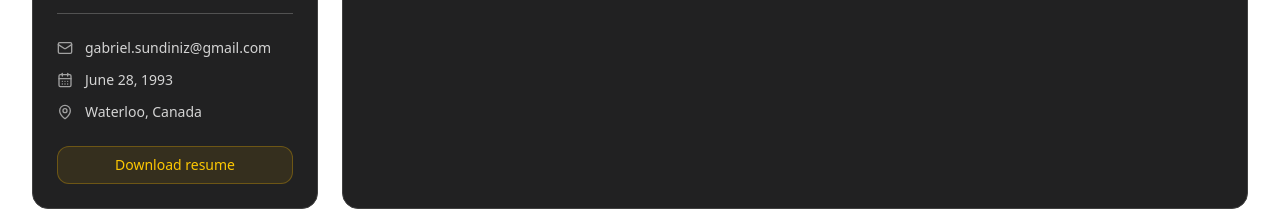
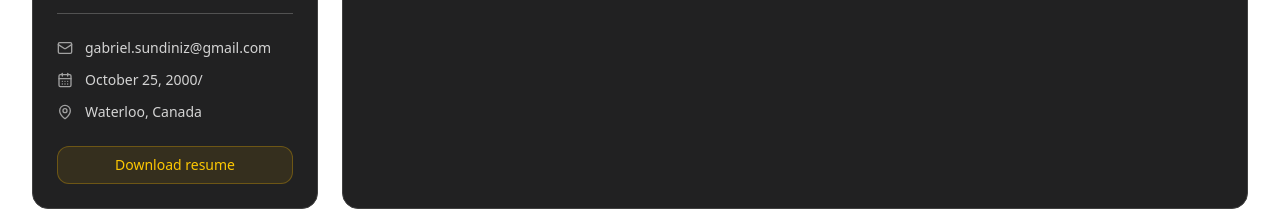
Before and after one commit to GabeDiniz/gabediniz-portfolio, a Next.js app: page / in a window 1280 px wide. Shown: the part 368-579 px from the top of the page. Built offline with nearby package versions, Linux system fonts and the light colour scheme.

Commit message:
[update] sidebar info

```diff
--- a/src/components/Sidebar.tsx
+++ b/src/components/Sidebar.tsx
@@ -32,7 +32,7 @@ export default function Sidebar() {
         </div>
         <div className="flex items-center gap-3">
           <CalendarDays className="h-4 w-4 text-neutral-400" />
-          <span className="text-neutral-300">June 28, 1993</span>
+          <span className="text-neutral-300">October 25, 2000/</span>
         </div>
         <div className="flex items-center gap-3">
           <MapPin className="h-4 w-4 text-neutral-400" />
```
